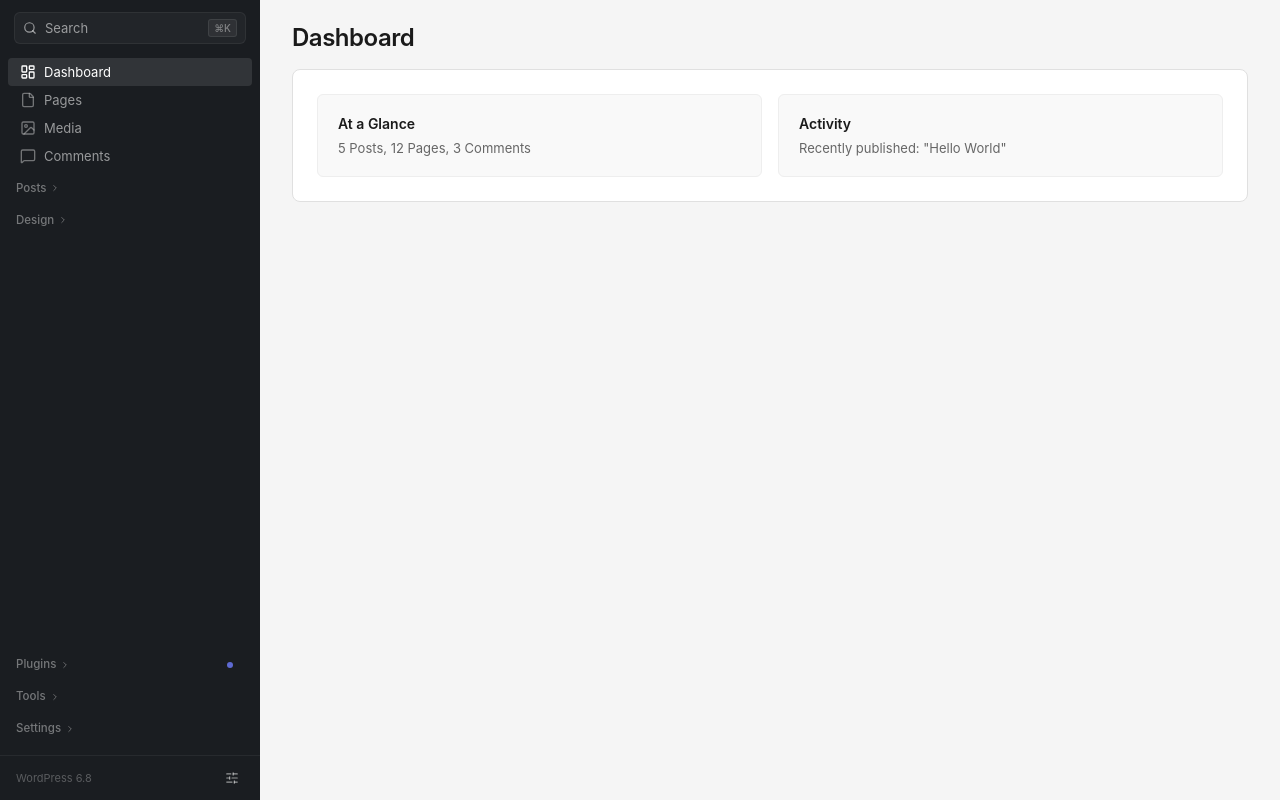
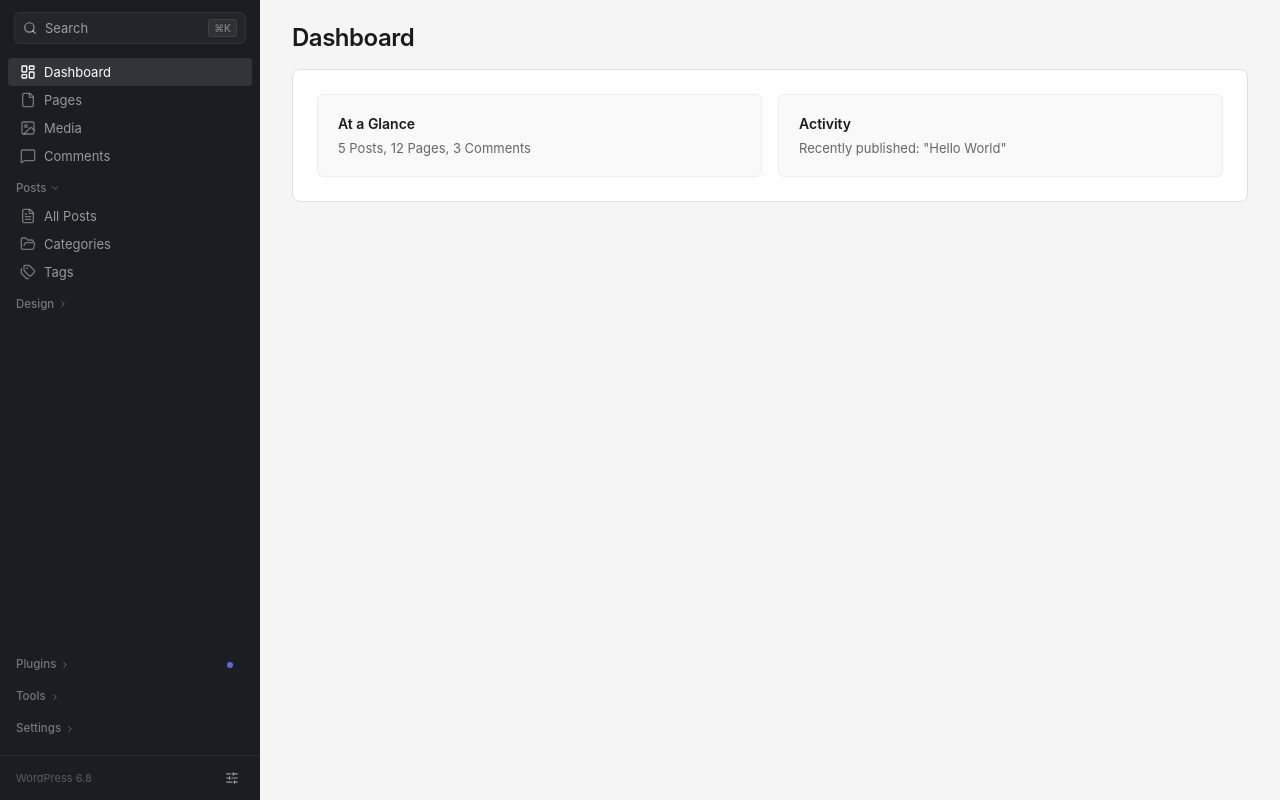
Before and after one commit to jameskoster/wordpress-navigation, a Next.js app: page / in a window 1280 px wide. Built offline with nearby package versions, Linux system fonts and the light colour scheme.

Commit message:
Default Posts section to open when no active route matches
Made-with: Cursor

```diff
--- a/src/components/Sidebar/AccordionNav.tsx
+++ b/src/components/Sidebar/AccordionNav.tsx
@@ -9,6 +9,7 @@ import styles from "./Sidebar.module.css";
 interface AccordionNavProps {
   items: NavItemType[];
   depth?: number;
+  defaultExpandedId?: string;
 }
 
 function findActiveParentId(
@@ -24,10 +25,10 @@ function findActiveParentId(
   return null;
 }
 
-export default function AccordionNav({ items, depth = 0 }: AccordionNavProps) {
+export default function AccordionNav({ items, depth = 0, defaultExpandedId }: AccordionNavProps) {
   const pathname = usePathname();
   const [expandedId, setExpandedId] = useState<string | null>(
-    findActiveParentId(items, pathname)
+    findActiveParentId(items, pathname) ?? defaultExpandedId ?? null
   );
 
   const handleToggle = (id: string) => {
--- a/src/components/Sidebar/Sidebar.tsx
+++ b/src/components/Sidebar/Sidebar.tsx
@@ -58,7 +58,7 @@ export default function Sidebar() {
 
       <nav className={styles.nav}>
         <div className={styles.navScrollable}>
-          <AccordionNav items={visibleCoreItems} />
+          <AccordionNav items={visibleCoreItems} defaultExpandedId="posts" />
 
           <FavoritesSection />
         </div>
```
